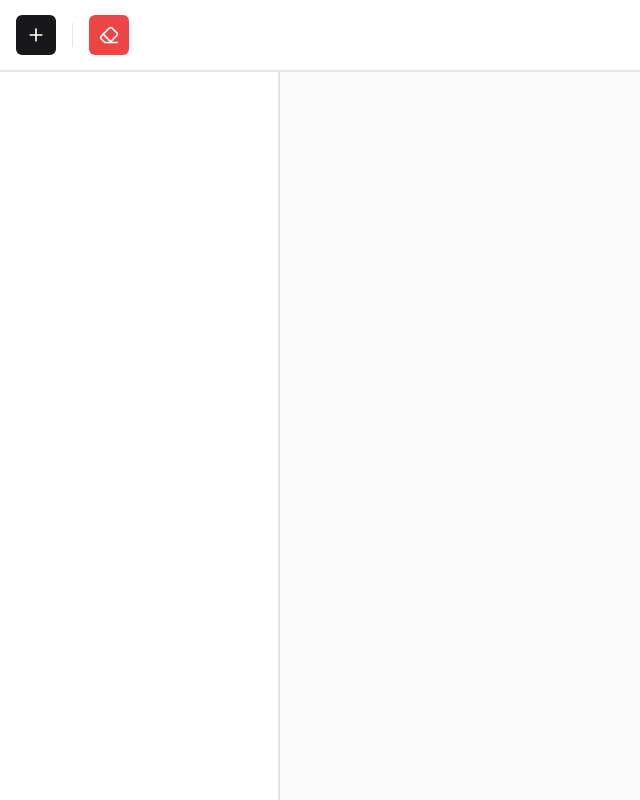
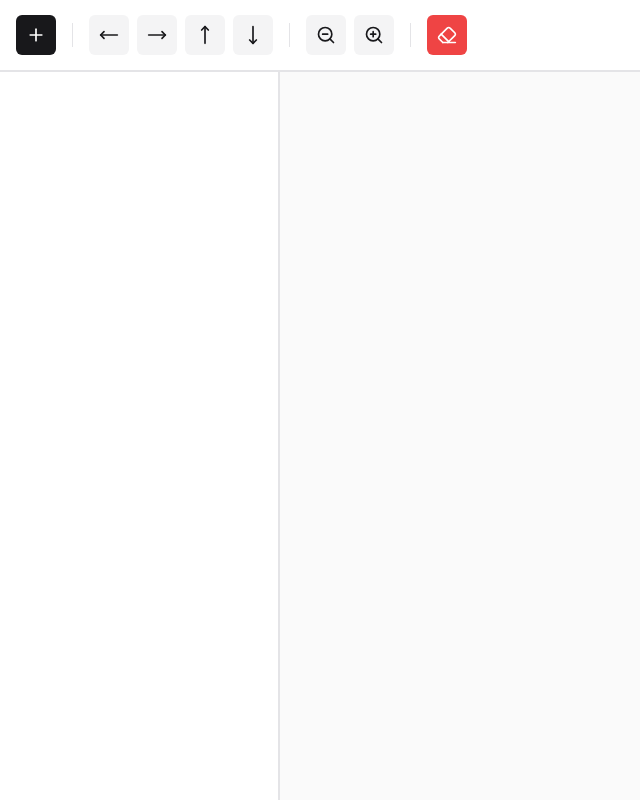
Before and after one commit to VictorSoligo/core-graph, a React (Vite) app: page / in a window 1280 px wide. Shown: the whole page, without its empty margins (0-640 px from the left). Built offline with nearby package versions, Linux system fonts and the light colour scheme.

Commit message:
chore: add zoom and move buttons to toolbar

```diff
--- /dev/null
+++ b/src/components/toolbar-separator.tsx
@@ -0,0 +1,5 @@
+import { Separator } from './ui/separator'
+
+export function ToolbarSeparator() {
+  return <Separator orientation="vertical" className="h-6" />
+}
--- a/src/components/toolbar.tsx
+++ b/src/components/toolbar.tsx
@@ -1,9 +1,18 @@
-import { Eraser, Plus } from 'lucide-react'
+import { useDisplayList } from '@/contexts/display-list-context'
+import {
+  Eraser,
+  MoveDown,
+  MoveLeft,
+  MoveRight,
+  MoveUp,
+  Plus,
+  ZoomIn,
+  ZoomOut,
+} from 'lucide-react'
 import { useState } from 'react'
 import { ShapeModal } from './shape-modal'
+import { ToolbarSeparator } from './toolbar-separator'
 import { Button } from './ui/button'
-import { Separator } from './ui/separator'
-import { useDisplayList } from '@/contexts/display-list-context'
 
 export function Toolbar() {
   const [isShapeModalOpen, setIsShapeModalOpen] = useState(false)
@@ -18,13 +27,45 @@ export function Toolbar() {
     <>
       <header className="h-[72px] px-4 w-full flex gap-4 items-center bg-white border-b-2">
         <Button size="icon" onClick={handleOpenShapeModal}>
-          <Plus className="h-5 w-5 text-white" />
+          <Plus className="size-5 text-white" />
         </Button>
 
-        <Separator orientation="vertical" className="h-6" />
+        <ToolbarSeparator />
+
+        <div className="flex gap-2">
+          <Button size="icon" variant="secondary">
+            <MoveLeft className="size-5" />
+          </Button>
+
+          <Button size="icon" variant="secondary">
+            <MoveRight className="size-5" />
+          </Button>
+
+          <Button size="icon" variant="secondary">
+            <MoveUp className="size-5" />
+          </Button>
+
+          <Button size="icon" variant="secondary">
+            <MoveDown className="size-5" />
+          </Button>
+        </div>
+
+        <ToolbarSeparator />
+
+        <div className="flex gap-2">
+          <Button size="icon" variant="secondary">
+            <ZoomOut className="size-5" />
+          </Button>
+
+          <Button size="icon" variant="secondary">
+            <ZoomIn className="size-5" />
+          </Button>
+        </div>
+
+        <ToolbarSeparator />
 
         <Button size="icon" variant="destructive" onClick={clearDisplayList}>
-          <Eraser className="h-5 w-5 text-white" />
+          <Eraser className="size-5 text-white" />
         </Button>
       </header>
 
```
